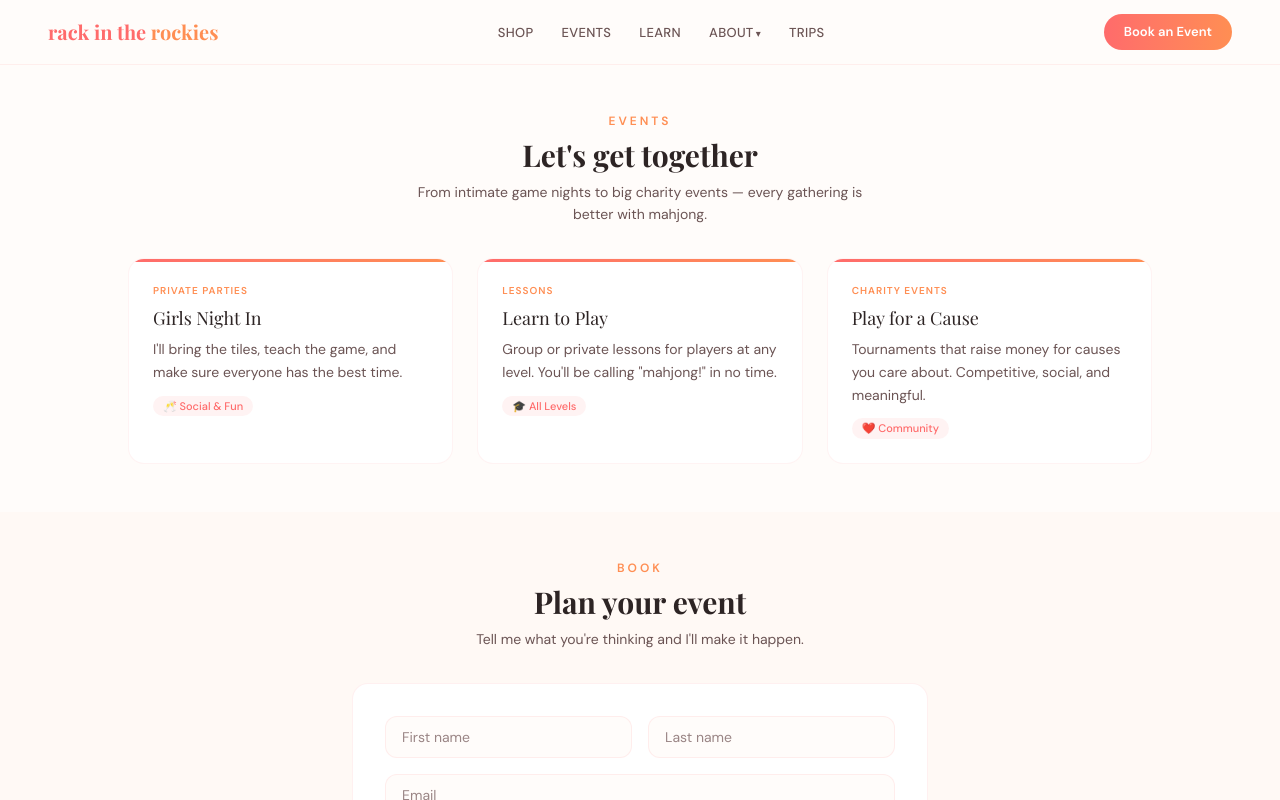
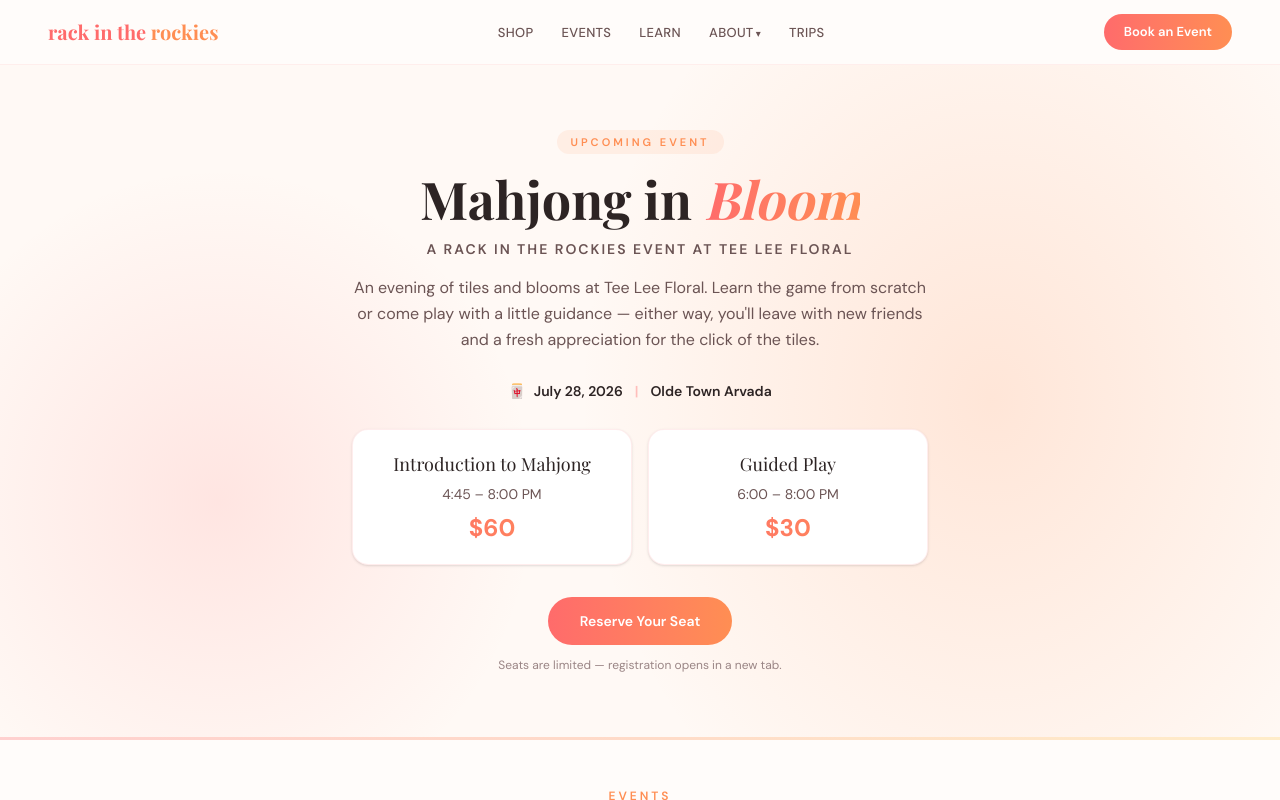
Before and after one commit to Rack-in-the-Rockies/rack-in-the-rockies, a Next.js app: page /events in a window 1280 px wide. Shown: the top 800 px of the page. Built offline with nearby package versions, Linux system fonts and the light colour scheme; a web font is replaced by a local one.

Commit message:
feat: add Mahjong in Bloom event hero and homepage announcement bar

```diff
--- a/app/events/page.tsx
+++ b/app/events/page.tsx
@@ -2,16 +2,25 @@ import { events } from "@/data/events";
 import { EventCard } from "@/components/event-card";
 import { SectionHeader } from "@/components/section-header";
 import { BookingForm } from "@/components/booking-form";
+import { FeaturedEventHero } from "@/components/featured-event-hero";
 
 export const metadata = {
   title: "Events | Rack in the Rockies",
   description:
-    "Private mahjong parties, lessons, and charity events in Denver, Colorado.",
+    "Mahjong in Bloom — July 28, 2026 at Tee Lee Floral in Olde Town Arvada. Plus private mahjong parties, lessons, and charity events in Denver, Colorado.",
 };
+
+// Re-render hourly so the featured event disappears on its own once it's over.
+export const revalidate = 3600;
 
 export default function EventsPage() {
   return (
     <main>
+      <FeaturedEventHero />
+
+      {/* Gradient Divider */}
+      <div className="h-[3px] bg-gradient-to-r from-coral via-tangerine to-golden opacity-30" />
+
       <section className="py-12 px-6 md:px-12 text-center">
         <SectionHeader
           tag="Events"
--- a/app/page.tsx
+++ b/app/page.tsx
@@ -5,10 +5,16 @@ import { SectionHeader } from "@/components/section-header";
 import { ProductCard } from "@/components/product-card";
 import { EventCard } from "@/components/event-card";
 import { FloatingTiles } from "@/components/floating-tiles";
+import { EventAnnouncementBar } from "@/components/event-announcement-bar";
+
+// Re-render hourly so the event banner disappears on its own once it's over.
+export const revalidate = 3600;
 
 export default function Home() {
   return (
     <main>
+      <EventAnnouncementBar />
+
       {/* Hero */}
       <section className="relative min-h-[60vh] flex items-center justify-center bg-cream overflow-hidden py-12 px-6">
         {/* Background blushes */}
--- /dev/null
+++ b/components/event-announcement-bar.tsx
@@ -0,0 +1,23 @@
+import Link from "next/link";
+import { featuredEvent, isFeaturedEventOver } from "@/data/featured-event";
+
+export function EventAnnouncementBar() {
+  if (isFeaturedEventOver()) return null;
+
+  return (
+    <Link
+      href="/events"
+      className="group block bg-gradient-to-r from-coral to-tangerine px-6 py-3 text-center text-white transition-opacity hover:opacity-95"
+    >
+      <span className="text-sm font-semibold">
+        <span className="mr-2" aria-hidden="true">
+          🀄
+        </span>
+        {featuredEvent.bannerText}
+        <span className="ml-2 inline-block underline underline-offset-4 transition-transform group-hover:translate-x-0.5">
+          Reserve your seat →
+        </span>
+      </span>
+    </Link>
+  );
+}
--- /dev/null
+++ b/components/featured-event-hero.tsx
@@ -0,0 +1,84 @@
+import { featuredEvent, isFeaturedEventOver } from "@/data/featured-event";
+
+export function FeaturedEventHero() {
+  if (isFeaturedEventOver()) return null;
+
+  const { partner, dateLabel, location, blurb, sessions, signupUrl } =
+    featuredEvent;
+
+  return (
+    <section className="relative overflow-hidden bg-cream px-6 py-14 md:px-12 md:py-16">
+      {/* Background blushes */}
+      <div className="absolute inset-0 z-0" aria-hidden="true">
+        <div className="absolute -top-[25%] -right-[10%] h-[150%] w-[65%] bg-[radial-gradient(ellipse,rgba(255,142,83,0.18)_0%,transparent_70%)]" />
+        <div className="absolute -bottom-[15%] -left-[8%] h-full w-1/2 bg-[radial-gradient(ellipse,rgba(255,107,107,0.14)_0%,transparent_70%)]" />
+      </div>
+
+      <div className="relative z-10 mx-auto max-w-3xl text-center">
+        <span className="mb-4 inline-block rounded-full bg-tangerine/10 px-3.5 py-1 text-[11px] font-semibold uppercase tracking-[3px] text-tangerine">
+          Upcoming Event
+        </span>
+
+        <h1 className="font-display text-4xl font-bold leading-[1.1] text-text-dark md:text-[52px]">
+          Mahjong in{" "}
+          <em className="bg-gradient-to-r from-coral to-tangerine bg-clip-text italic text-transparent">
+            Bloom
+          </em>
+        </h1>
+
+        <p className="mt-3 text-sm font-semibold uppercase tracking-[2px] text-text-mid">
+          A Rack in the Rockies event at {partner}
+        </p>
+
+        <p className="mx-auto mt-4 max-w-xl text-base leading-relaxed text-text-mid">
+          {blurb}
+        </p>
+
+        {/* Date + location */}
+        <div className="mt-7 flex flex-wrap items-center justify-center gap-x-3 gap-y-2 text-sm font-semibold text-text-dark">
+          <span className="flex items-center gap-2">
+            <span aria-hidden="true">🀄</span>
+            {dateLabel}
+          </span>
+          <span className="text-coral/40" aria-hidden="true">
+            |
+          </span>
+          <span>{location}</span>
+        </div>
+
+        {/* Sessions */}
+        <div className="mx-auto mt-7 grid max-w-xl grid-cols-1 gap-4 sm:grid-cols-2">
+          {sessions.map((session) => (
+            <div
+              key={session.name}
+              className="rounded-2xl border border-coral/[0.12] bg-white p-5 text-center shadow-sm"
+            >
+              <h2 className="font-display text-lg text-text-dark">
+                {session.name}
+              </h2>
+              <p className="mt-1.5 text-sm text-text-mid">{session.time}</p>
+              <p className="mt-2 bg-gradient-to-r from-coral to-tangerine bg-clip-text text-2xl font-bold text-transparent">
+                {session.price}
+              </p>
+            </div>
+          ))}
+        </div>
+
+        {/* CTA */}
+        <div className="mt-8">
+          <a
+            href={signupUrl}
+            target="_blank"
+            rel="noopener noreferrer"
+            className="inline-block rounded-pill bg-gradient-to-r from-coral to-tangerine px-8 py-3.5 text-sm font-semibold text-white transition-all hover:-translate-y-0.5 hover:shadow-lg hover:shadow-coral/30"
+          >
+            Reserve Your Seat
+          </a>
+          <p className="mt-3 text-xs text-text-light">
+            Seats are limited — registration opens in a new tab.
+          </p>
+        </div>
+      </div>
+    </section>
+  );
+}
--- /dev/null
+++ b/data/featured-event.ts
@@ -0,0 +1,51 @@
+export type EventSession = {
+  name: string;
+  time: string;
+  price: string;
+};
+
+export type FeaturedEvent = {
+  id: string;
+  title: string;
+  partner: string;
+  dateLabel: string;
+  /** ISO datetime of when the event ends (America/Denver). Used to auto-hide. */
+  endsAt: string;
+  location: string;
+  blurb: string;
+  sessions: EventSession[];
+  signupUrl: string;
+  /** Short copy for the homepage announcement bar. */
+  bannerText: string;
+};
+
+export const featuredEvent: FeaturedEvent = {
+  id: "mahjong-in-bloom",
+  title: "Mahjong in Bloom",
+  partner: "Tee Lee Floral",
+  dateLabel: "July 28, 2026",
+  endsAt: "2026-07-28T20:00:00-06:00",
+  location: "Olde Town Arvada",
+  blurb:
+    "An evening of tiles and blooms at Tee Lee Floral. Learn the game from scratch or come play with a little guidance — either way, you'll leave with new friends and a fresh appreciation for the click of the tiles.",
+  sessions: [
+    {
+      name: "Introduction to Mahjong",
+      time: "4:45 – 8:00 PM",
+      price: "$60",
+    },
+    {
+      name: "Guided Play",
+      time: "6:00 – 8:00 PM",
+      price: "$30",
+    },
+  ],
+  signupUrl:
+    "https://docs.google.com/forms/d/e/1FAIpQLSdE6-YtYI8qUtV6LgRaeB062e2V7Wd7nUg0Tses3KVmk9Uarg/viewform",
+  bannerText: "Mahjong in Bloom — July 28 at Tee Lee Floral, Olde Town Arvada",
+};
+
+/** True once the event has ended, so it can be hidden automatically. */
+export function isFeaturedEventOver(now: Date = new Date()): boolean {
+  return now.getTime() > new Date(featuredEvent.endsAt).getTime();
+}
```
